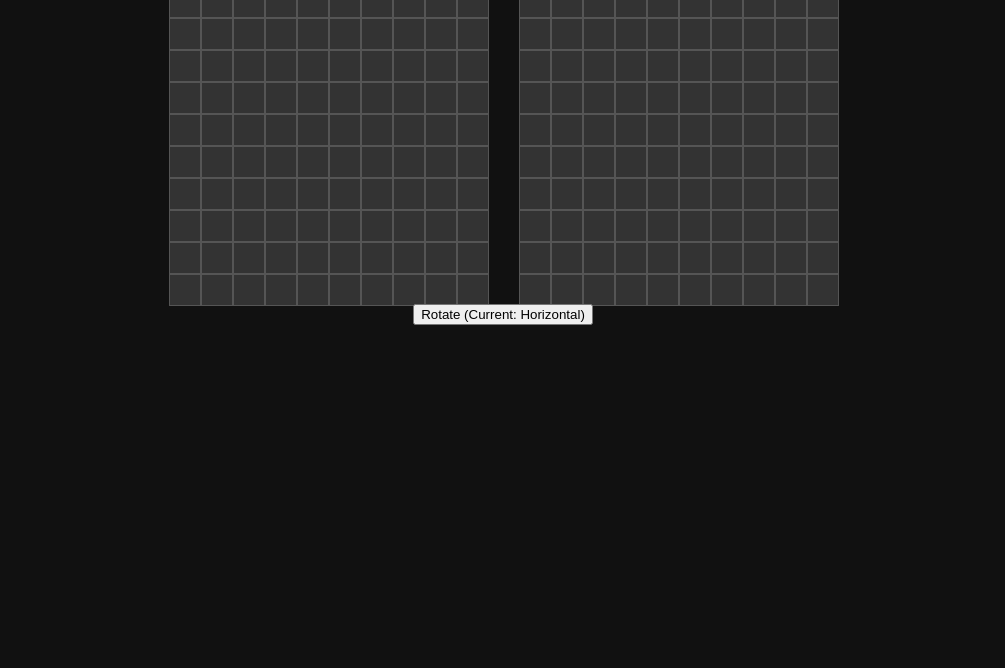
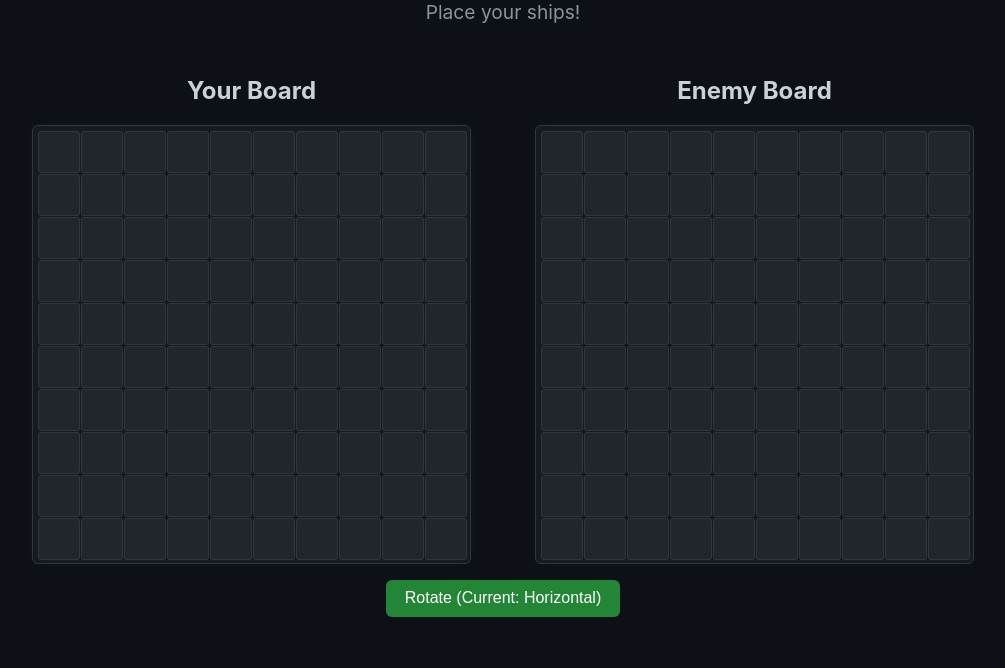
Before and after one commit to ctonneslan/battleship-2, a website built with webpack: page src/template.html in a window 1280 px wide. Shown: the part 132-800 px from the top of the page, without its empty margins (137-1142 px from the left). Built offline with nearby package versions, Linux system fonts and the light colour scheme.

Commit message:
Polished the UI

```diff
--- a/src/styles.css
+++ b/src/styles.css
@@ -1,48 +1,87 @@
 body {
-  font-family: sans-serif;
-  background: #111;
-  color: #eee;
+  font-family: 'Inter', sans-serif;
+  background: #0d1117;
+  color: #c9d1d9;
   text-align: center;
+  padding: 2rem;
+}
+
+h1 {
+  font-size: 2.5rem;
+  margin-bottom: 0.5rem;
+}
+
+#status {
+  margin: 1rem 0;
+  font-size: 1.2rem;
+  color: #8b949e;
 }
 
 .boards {
   display: flex;
   justify-content: center;
-  gap: 2rem;
-  margin-top: 20px;
+  gap: 4rem;
+  margin-top: 2rem;
 }
 
 .board {
   display: grid;
-  grid-template-columns: repeat(10, 30px);
-  grid-template-rows: repeat(10, 30px);
-  gap: 2px;
+  grid-template-columns: repeat(10, 40px);
+  grid-template-rows: repeat(10, 40px);
+  gap: 3px;
+  border: 1px solid #30363d;
+  background-color: #161b22;
+  padding: 5px;
+  border-radius: 6px;
+  box-shadow: 0 0 10px rgba(255, 255, 255, 0.03);
 }
 
 .cell {
-  width: 30px;
-  height: 30px;
-  background: #333;
-  border: 1px solid #555;
+  width: 40px;
+  height: 40px;
+  background: #21262d;
+  border: 1px solid #30363d;
   cursor: pointer;
+  transition: background-color 0.2s ease;
+  border-radius: 3px;
+}
+
+.cell:hover {
+  filter: brightness(1.1);
 }
 
 .cell.ship {
-  background: #444;
+  background-color: #3c8dbc;
 }
 
 .cell.hit {
-  background: red;
+  background-color: #ff4d4f;
 }
 
 .cell.miss {
-  background: #222;
+  background-color: #5c6370;
 }
 
 .cell.preview {
-  background-color: rgba(0, 200, 255, 0.5);
+  background-color: rgba(0, 200, 255, 0.35);
 }
 
 .cell.preview.invalid {
-  background-color: rgba(255, 50, 50, 0.5);
+  background-color: rgba(255, 50, 50, 0.35);
 }
+
+button {
+  padding: 0.6rem 1.2rem;
+  font-size: 1rem;
+  background-color: #238636;
+  color: white;
+  border: none;
+  border-radius: 6px;
+  cursor: pointer;
+  margin-top: 1rem;
+  transition: background 0.2s;
+}
+
+button:hover {
+  background-color: #2ea043;
+}
--- a/src/template.html
+++ b/src/template.html
@@ -7,10 +7,16 @@
 </head>
 <body>
     <h1>Battleship</h1>
-    <p id="status">Click a cell to attack!</p>
+    <p id="status">Place your ships</p>
     <div class="boards">
-        <div id="player-board" class="board"></div>
-        <div id="computer-board" class="board"></div>
+        <div>
+            <h2>Your Board</h2>
+            <div id="player-board" class="board"></div>
+        </div>
+        <div>
+            <h2>Enemy Board</h2>
+            <div id="computer-board" class="board"></div>
+        </div>
     </div>
     <button id="rotate">Rotate (Current: Horizontal)</button>
 </body>
```
